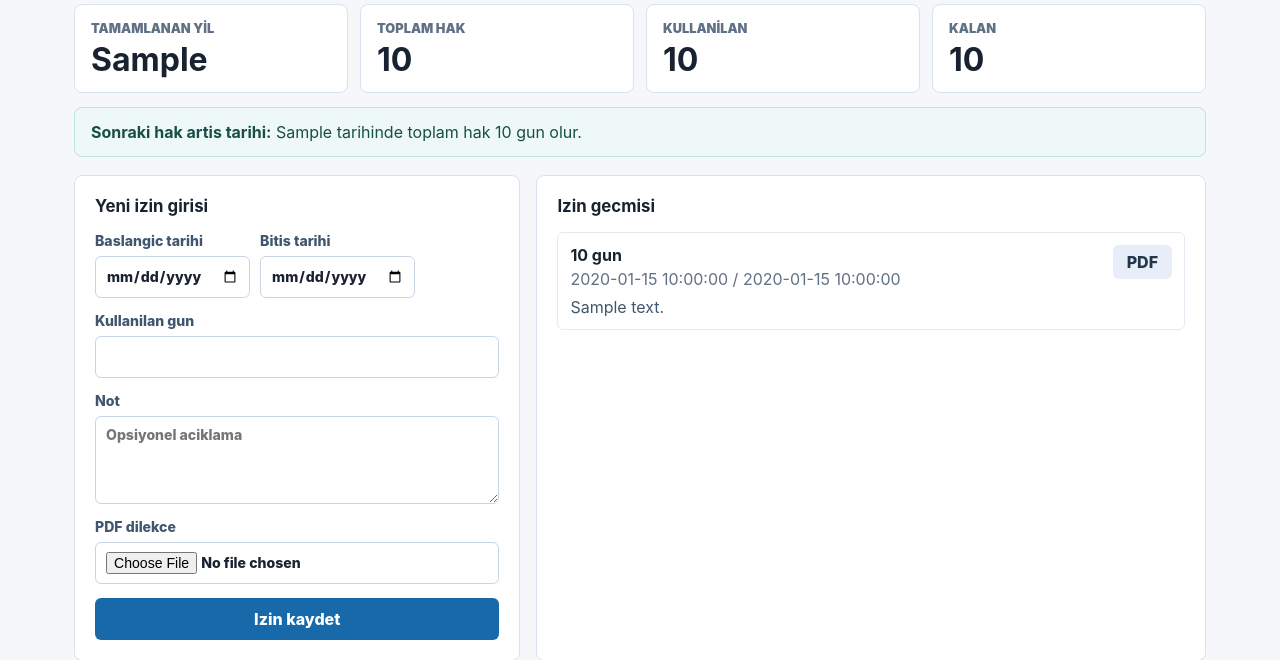
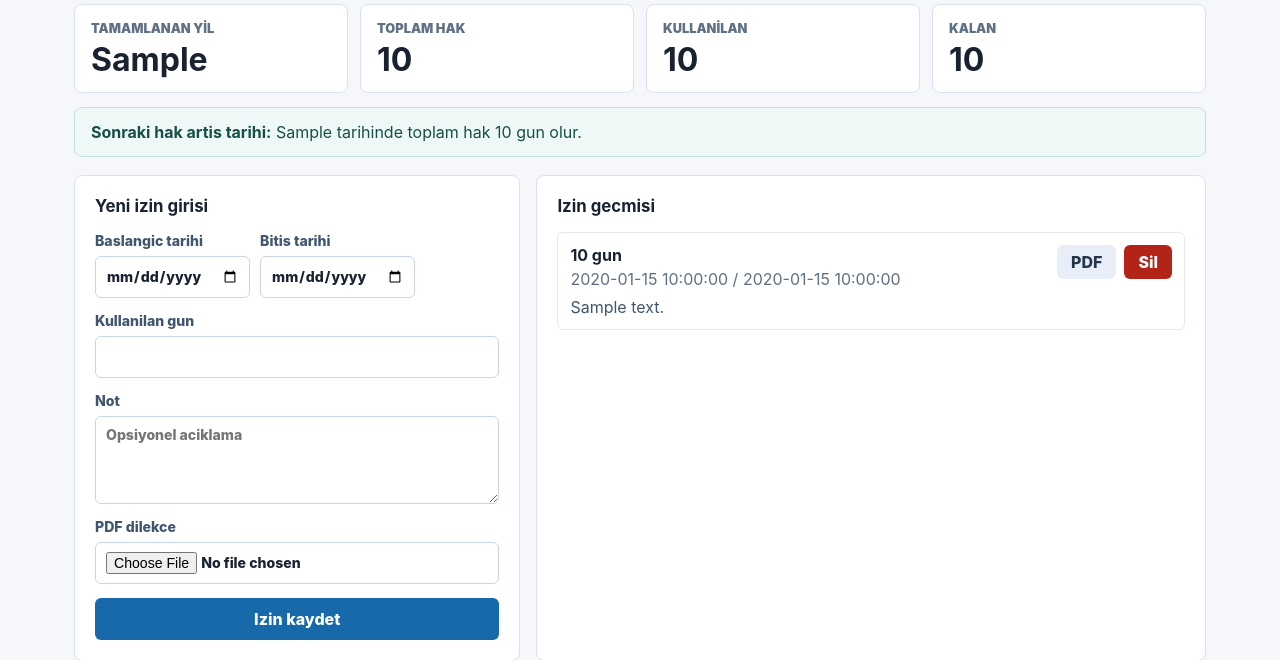
Before and after one commit to MeteHanYilmaz0/leave-tracker, a FastAPI app: template templates/employee_detail.html in a window 1280 px wide. Shown: the part 210-870 px from the top of the page. Run offline with FastAPI, Linux system fonts and the light colour scheme; the template is opened without the code that fills it: most values are stand-ins (such as "Sample title", 1, 10 or a date in 2020).

Commit message:
Add individual leave deletion and launcher

```diff
--- a/app.py
+++ b/app.py
@@ -506,6 +506,25 @@ async def create_leave(
     return flash_redirect(f"/employees/{employee_id}", "Izin kaydi olusturuldu.")
 
 
+@app.post("/employees/{employee_id}/leaves/{leave_id}/delete")
+def delete_leave(request: Request, employee_id: int, leave_id: int) -> Response:
+    redirect = auth_redirect(request)
+    if redirect:
+        return redirect
+    row = get_employee(employee_id)
+    if row is None:
+        return render(request, "not_found.html", {"title": "Personel bulunamadi"}, 404)
+    with db_connection() as db:
+        leave = db.execute(
+            "SELECT id FROM leave_records WHERE id = ? AND employee_id = ?",
+            (leave_id, employee_id),
+        ).fetchone()
+        if leave is None:
+            return render(request, "not_found.html", {"title": "Izin kaydi bulunamadi"}, 404)
+        db.execute("DELETE FROM leave_records WHERE id = ?", (leave_id,))
+    return flash_redirect(f"/employees/{employee_id}", "Izin kaydi silindi.")
+
+
 @app.get("/leaves/{leave_id}/document")
 def leave_document(request: Request, leave_id: int) -> Response:
     redirect = auth_redirect(request)
--- a/static/styles.css
+++ b/static/styles.css
@@ -399,6 +399,18 @@ textarea {
   margin: 8px 0 0;
 }
 
+.leave-actions {
+  align-items: center;
+  display: flex;
+  flex-wrap: wrap;
+  gap: 8px;
+  justify-content: flex-end;
+}
+
+.leave-actions form {
+  margin: 0;
+}
+
 @media (max-width: 800px) {
   .topbar,
   .page-head,
--- a/templates/employee_detail.html
+++ b/templates/employee_detail.html
@@ -67,9 +67,14 @@
               <span>{{ leave.start_date or '-' }} / {{ leave.end_date or '-' }}</span>
               {% if leave.note %}<p>{{ leave.note }}</p>{% endif %}
             </div>
-            {% if leave.document_id %}
-              <a class="button secondary small" href="/leaves/{{ leave.id }}/document" target="_blank">PDF</a>
-            {% endif %}
+            <div class="leave-actions">
+              {% if leave.document_id %}
+                <a class="button secondary small" href="/leaves/{{ leave.id }}/document" target="_blank">PDF</a>
+              {% endif %}
+              <form method="post" action="/employees/{{ employee.id }}/leaves/{{ leave.id }}/delete" onsubmit="return confirm('Bu izin kaydi silinsin mi?');">
+                <button class="danger small" type="submit">Sil</button>
+              </form>
+            </div>
           </article>
         {% endfor %}
         {% if not leaves %}
```
Also changed, not shown: tests/test_app.py (+30 -0 lines), README.md, 1 other file.
